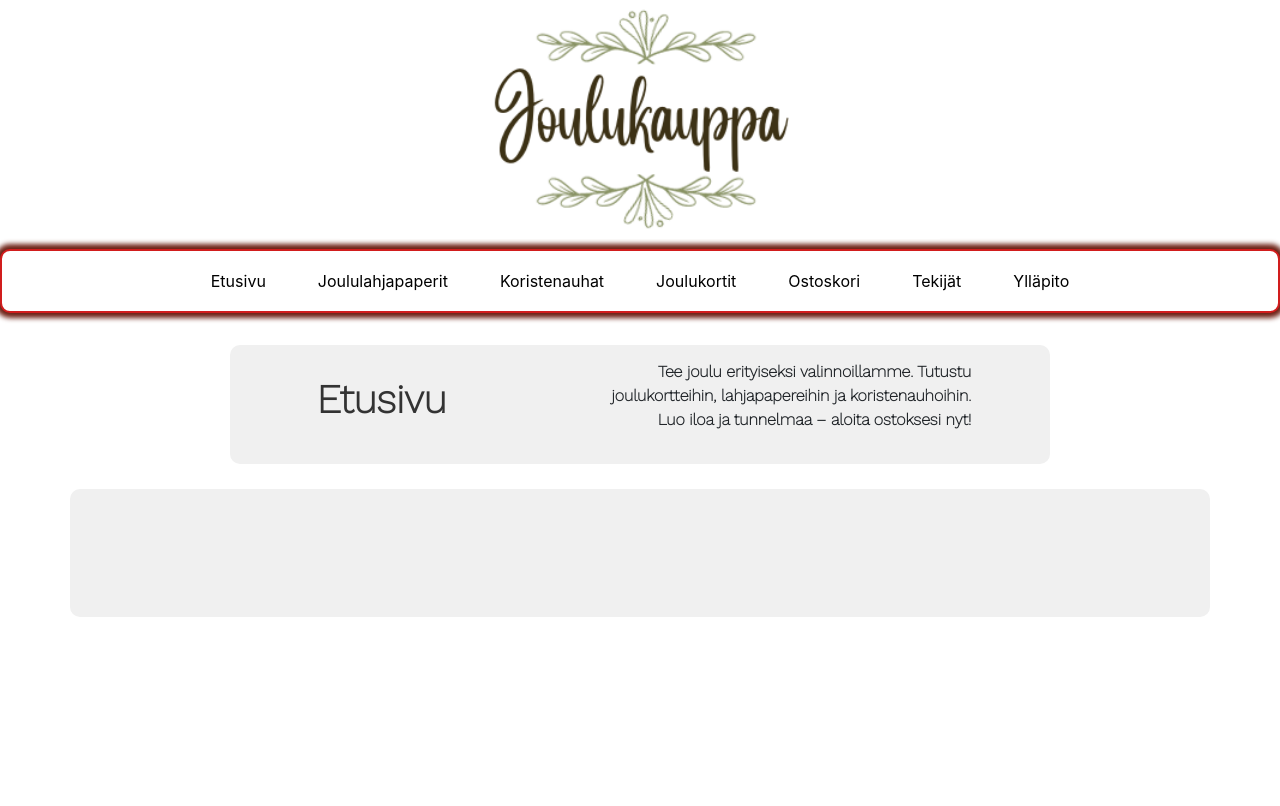
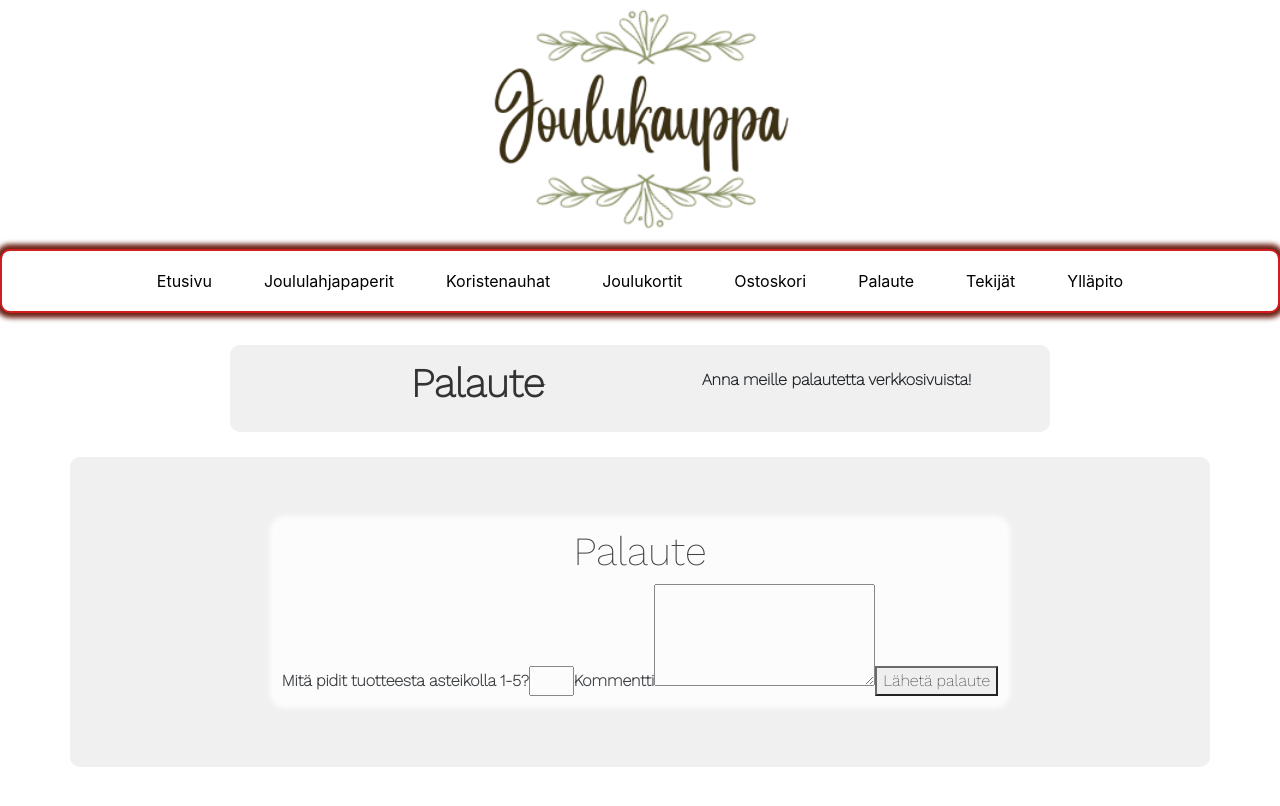
Before and after one commit to r00sa1/review, a React (Create React App) app: page /Palaute in a window 1280 px wide. Shown: the top 806 px of the page. Built offline with nearby package versions, Linux system fonts and the light colour scheme.

Commit message:
new extra feature

```diff
--- a/src/App.js
+++ b/src/App.js
@@ -8,6 +8,7 @@ import Ostoskori from './pages/Ostoskori.js';
 import Tekijat from './pages/Tekijat.js';
 import Subtitle from './components/Subtitle.js';
 import Yllapito from './pages/Yllapito.js';
+import Palaute from './pages/Palaute.js';
 import { Routes, Route } from 'react-router-dom';
 
 
@@ -26,6 +27,7 @@ return (
                 <Route path="/Joululahjapaperit" element={<Cards param='Joululahjapaperit'/>} />
                 <Route path="/Koristenauhat" element={<Cards param='Koristenauhat'/>} />
                 <Route path="/Ostoskori" element={<Ostoskori/>} />
+                <Route path="/Palaute" element={<Palaute />} />
                 <Route path="/Tekijat" element={<Tekijat/>} />
                 <Route path="/Yllapito" element={<Yllapito />} />
             </Routes>
--- a/src/components/Cart.js
+++ b/src/components/Cart.js
@@ -28,9 +28,11 @@ function submitOrder() {
         console.log('Tilaus tehty onnistuneesti:', orderResponse.data);
         // Tyhjennetään ostoskori tilauksen jälkeen
         shoppingCart.value = [];
+        alert('Tilaus tehty onnistuneesti!')
     })
     .catch(error => {
         console.error('Tilausta ei voitu tehdä:', error.message);
+        alert('Tilauksen käsittelyssä tapahtui virhe')
     });
 }
 
--- a/src/components/Header.js
+++ b/src/components/Header.js
@@ -23,6 +23,9 @@ export default function Header() {
             <Link className="nav-link" to="/Ostoskori">Ostoskori</Link>
           </li>
           <li className="nav-item">
+            <Link className="nav-link" to="/Palaute">Palaute</Link>
+          </li>
+          <li className="nav-item">
             <Link className="nav-link" to="/Tekijat">Tekijät</Link>
           </li>
           <li className="nav-item">
--- a/src/components/Subtitle.js
+++ b/src/components/Subtitle.js
@@ -21,7 +21,10 @@ const Subtitle = () => {
     } else if (path.includes('/Ostoskori')) {
       pageTitle = 'Ostoskori';
       description = 'Tässä näet valitsemasi tuotteet. Tarkista tiedot ennen kuin jatkat eteenpäin.';
-    } else if (path.includes('/Tekijat')) {
+    } else if (path.includes('/Palaute')) {
+      pageTitle = 'Palaute';
+      description = 'Anna meille palautetta verkkosivuista!';
+    }else if (path.includes('/Tekijat')) {
       pageTitle = 'Tekijät';
       description = 'Tutustu ihmisiin meidän takana! Katso, ketkä loihtivat verkkokauppamme joulutuotteet.';
     } else if (path.includes('/Yllapito')) {
--- /dev/null
+++ b/src/pages/Palaute.js
@@ -0,0 +1,62 @@
+import React, { useState } from 'react';
+import axios from 'axios';
+
+const URL = 'http://localhost:3001';
+
+export default function Home() {
+  // Tilamuuttujat ratingille ja kommentille
+  const [rating, setRating] = useState('');
+  const [comment, setComment] = useState('');
+
+  // Funktio käyttäjän palautteen lähettämiseksi
+  const submitFeedback = () => {
+    if (rating.trim() === '') {
+      alert('Täytä kaikki pakolliset kentät.');
+      return;
+    }
+
+    axios
+      .post(URL + '/reviews', {
+        rating: rating,
+        comment: comment,
+      })
+      .then(() => {
+        console.log('Palaute lähetetty onnistuneesti');
+        alert('Palaute lähetetty onnistuneesti!');
+      })
+      .catch((error) => {
+        console.error('Palautteen lähettämisessä tapahtui virhe', error.message);
+      });
+  };
+
+  return (
+    <div className='content'>
+      <h1>Palaute</h1>
+      <form id='reviewform'>
+        <label htmlFor='rating'>Mitä pidit tuotteesta asteikolla 1-5?</label>
+        <input
+          type='number'
+          value={rating}
+          onChange={(e) => setRating(e.target.value)}
+          name='rating'
+          min='1'
+          max='5'
+          required
+        />
+
+        <label htmlFor='comment'>Kommentti</label>
+        <textarea
+          value={comment}
+          onChange={(e) => setComment(e.target.value)}
+          id='comment'
+          name='comment'
+          rows='4'
+        ></textarea>
+
+        <button type='button' onClick={submitFeedback}>
+          Lähetä palaute
+        </button>
+      </form>
+    </div>
+  );
+}
```
Also changed, not shown: memot/Sprint 3.txt, 1 other file (tests, documents, lock files or other folders).
